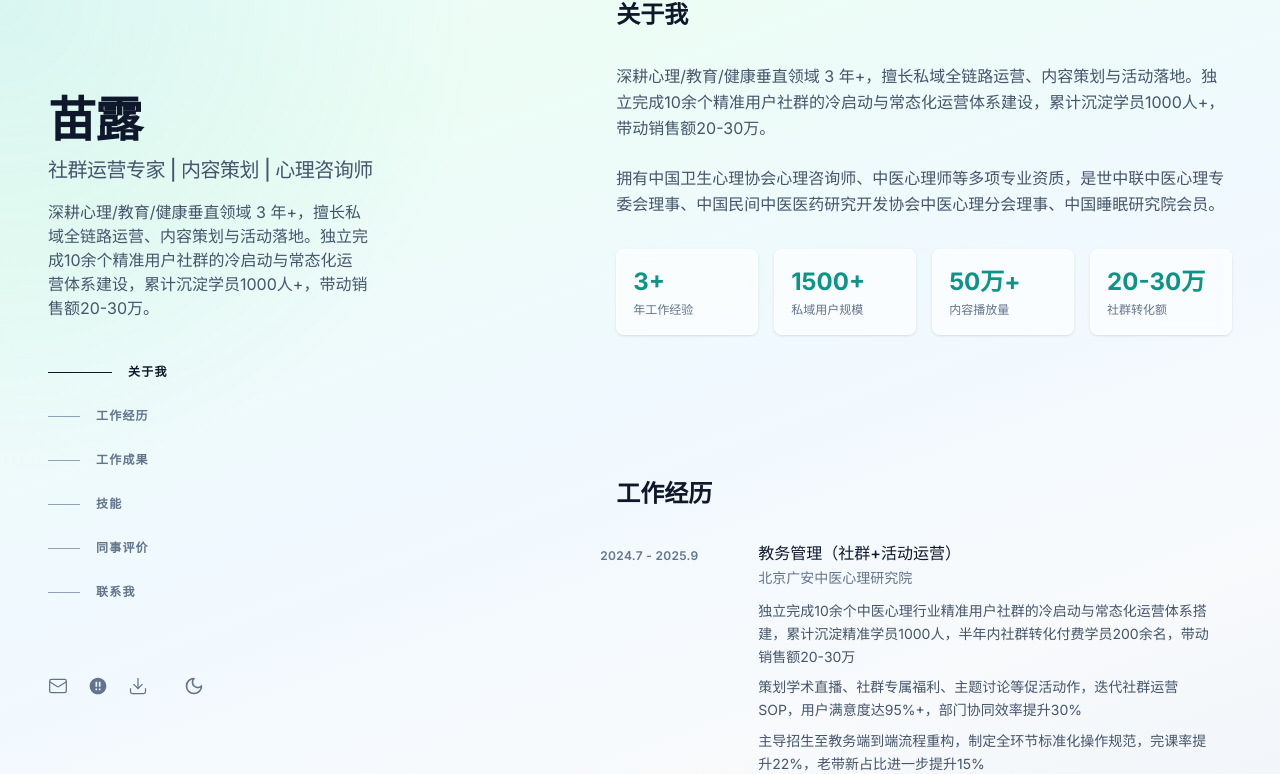
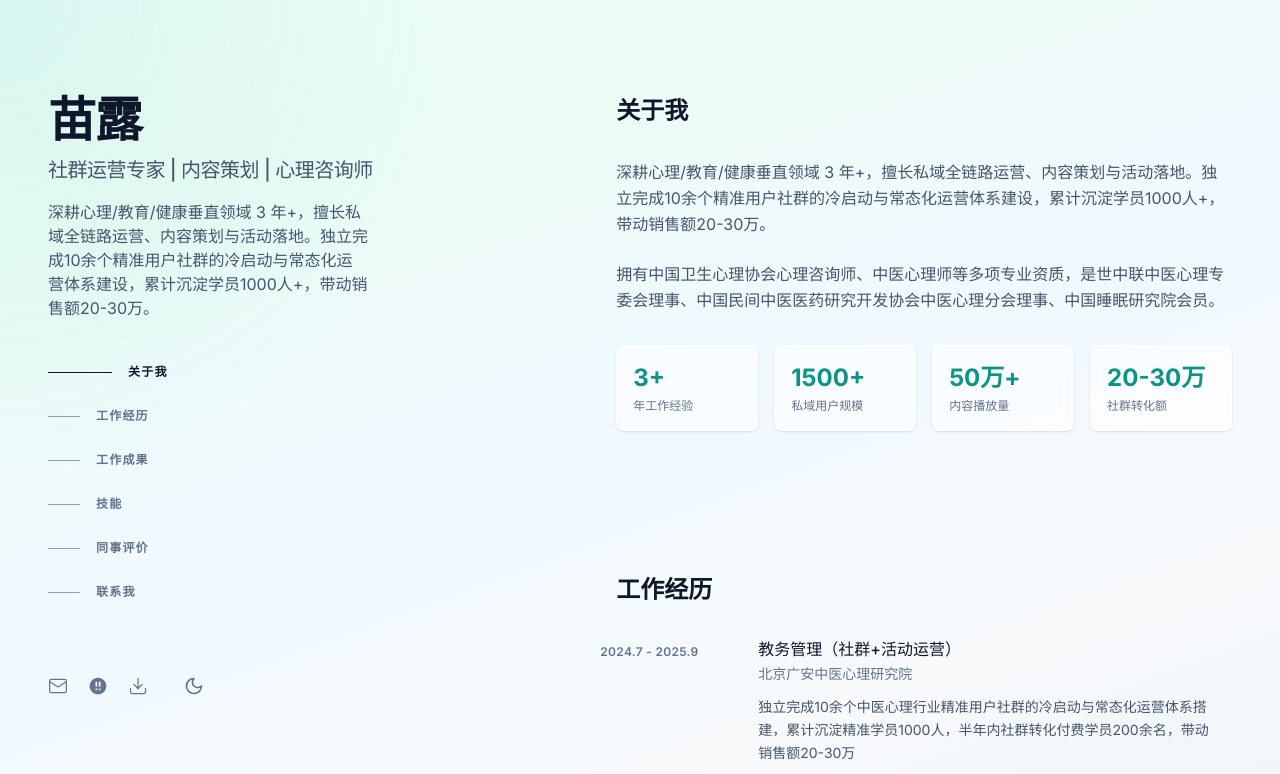
Before and after one commit to molly0812/molly-resume, a React (Vite) app: page / in a window 1280 px wide. Shown: the top 774 px of the page. Built offline with nearby package versions, Linux system fonts and the light colour scheme.

Commit message:
fix: 右侧内容区增加顶部间距

```diff
--- a/src/App.jsx
+++ b/src/App.jsx
@@ -20,7 +20,7 @@ export default function App() {
       <div className="relative z-10 mx-auto min-h-screen max-w-screen-xl px-6 py-12 md:px-12 md:py-16 lg:py-0">
         <div className="lg:flex lg:justify-between lg:gap-4">
           <Sidebar activeSection={activeSection} />
-          <main className="lg:w-[52%]">
+          <main className="lg:w-[52%] lg:pt-24">
             <About />
             <Experience />
             <Projects />
```
